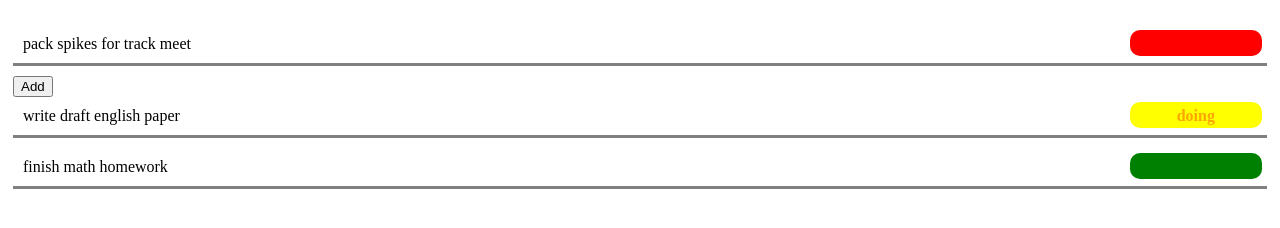
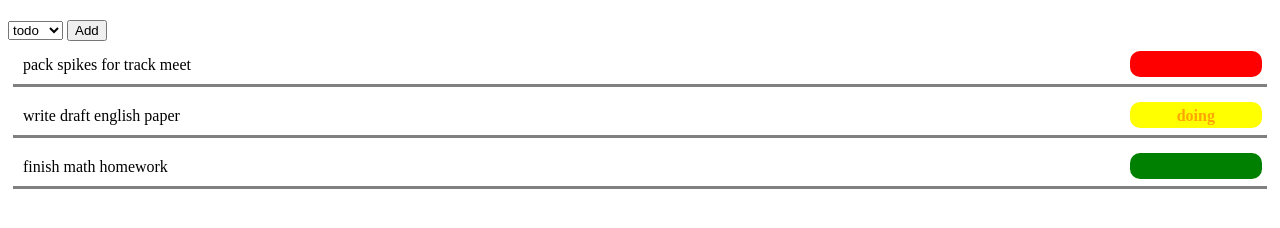
Before and after one commit to knightmoves-schools/capstone-074-add-new-task-sabell-cpu, a website: page index.html in a window 1280 px wide. Drawn offline with Linux system fonts and the light colour scheme.

Commit message:
Capstone woooow

```diff
--- a/index.html
+++ b/index.html
@@ -5,6 +5,7 @@
     <title>Task App</title>
     <link rel="stylesheet" href="style.css">
     <style>
+
 #task-form {
             margin-bottom: 20px;
         }
@@ -48,13 +49,18 @@
     <form id="task-form">
 
     </form>
+        <select id="status-dropdown" name="status">
+            <option value="todo">todo</option>
+            <option value="doing">doing</option>
+            <option value="done">done</option>
+        </select>
+        <button type="submit">Add</button>
+
     <div id="tasks">
         <div id="task-row-1" class="row">
             <div id="task-description-1" class="task-description">pack spikes for track meet</div>
             <div id="task-status-1" class="todo task-status">todo</div>
         </div>
-
-        <button type="submit">Add</button>
         <div id="task-row-2" class="row">
             <div id="task-description-2" class="task-description">write draft english paper</div>
             <div id="task-status-2" class="doing task-status">doing</div>
```
